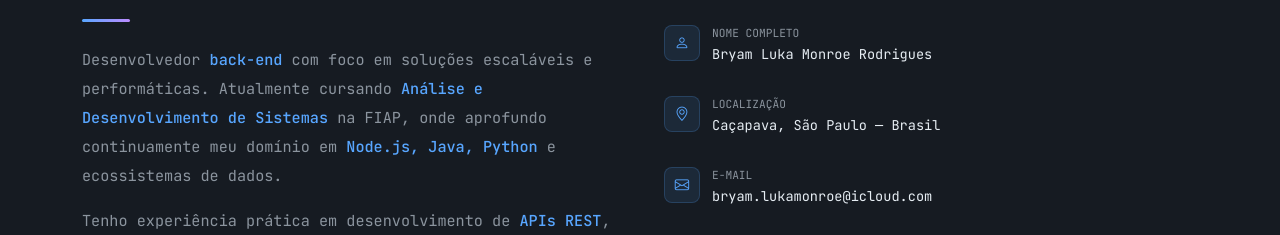
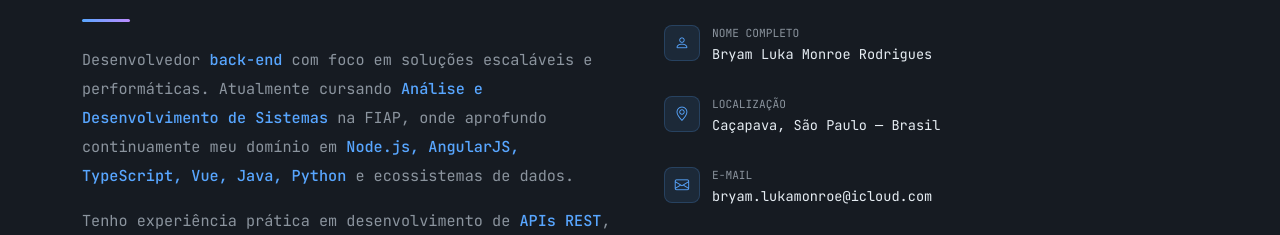
Before and after one commit to BryamMonroe/Portifolio_Bryam_Dev, a plain HTML site: page index.html in a window 1280 px wide. Shown: the part 981-1216 px from the top of the page. Drawn offline with nearby package versions, Linux system fonts and the light colour scheme.

Commit message:
pequenos ajustes

```diff
--- a/index.html
+++ b/index.html
@@ -1080,7 +1080,8 @@
               escaláveis e performáticas. Atualmente cursando
               <strong>Análise e Desenvolvimento de Sistemas</strong> na FIAP,
               onde aprofundo continuamente meu domínio em
-              <strong>Node.js, Java, Python</strong> e ecossistemas de dados.
+              <strong>Node.js, AngularJS, TypeScript, Vue, Java, Python</strong>
+              e ecossistemas de dados.
             </p>
             <p class="about-text mt-3">
               Tenho experiência prática em desenvolvimento de
```
